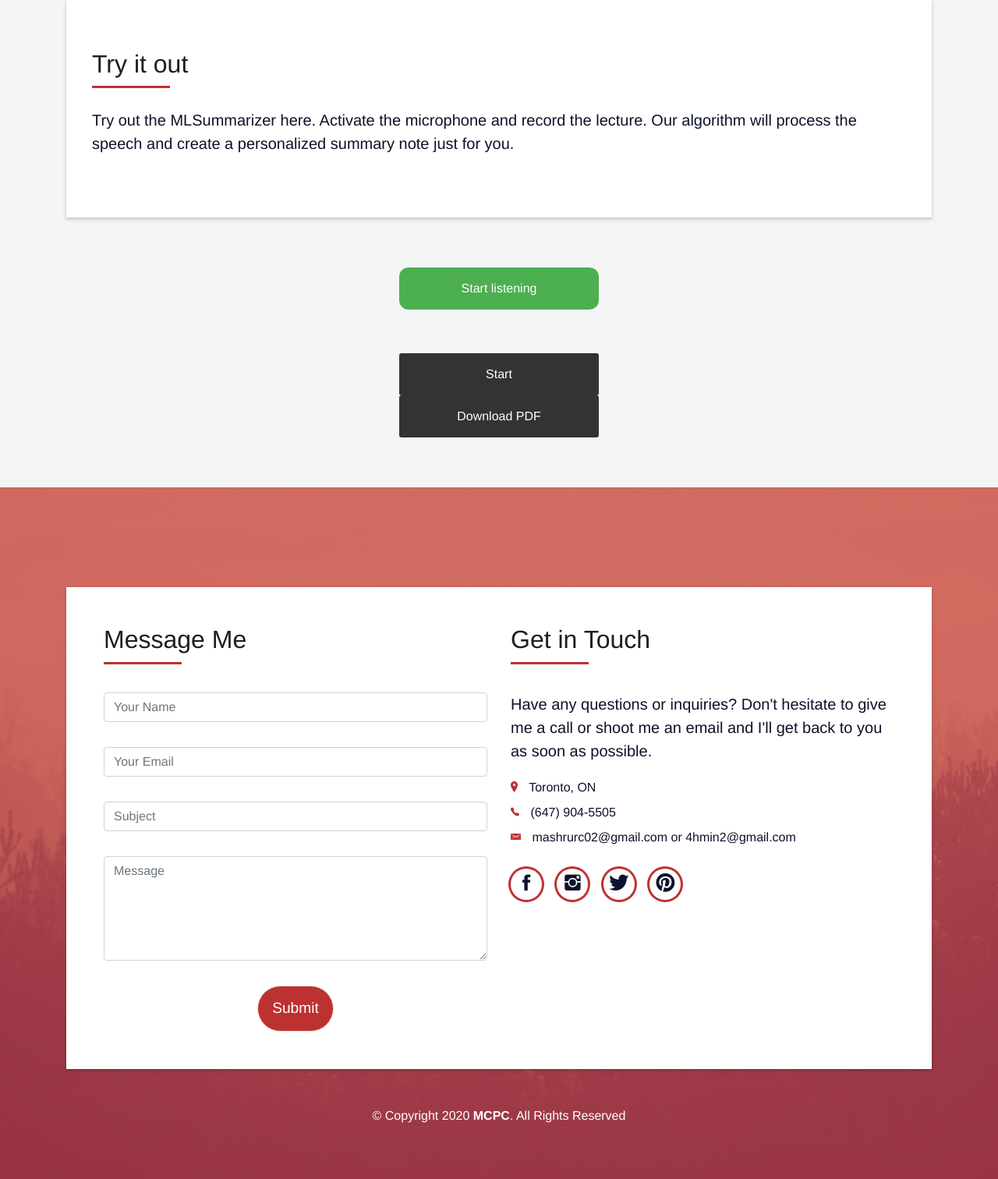
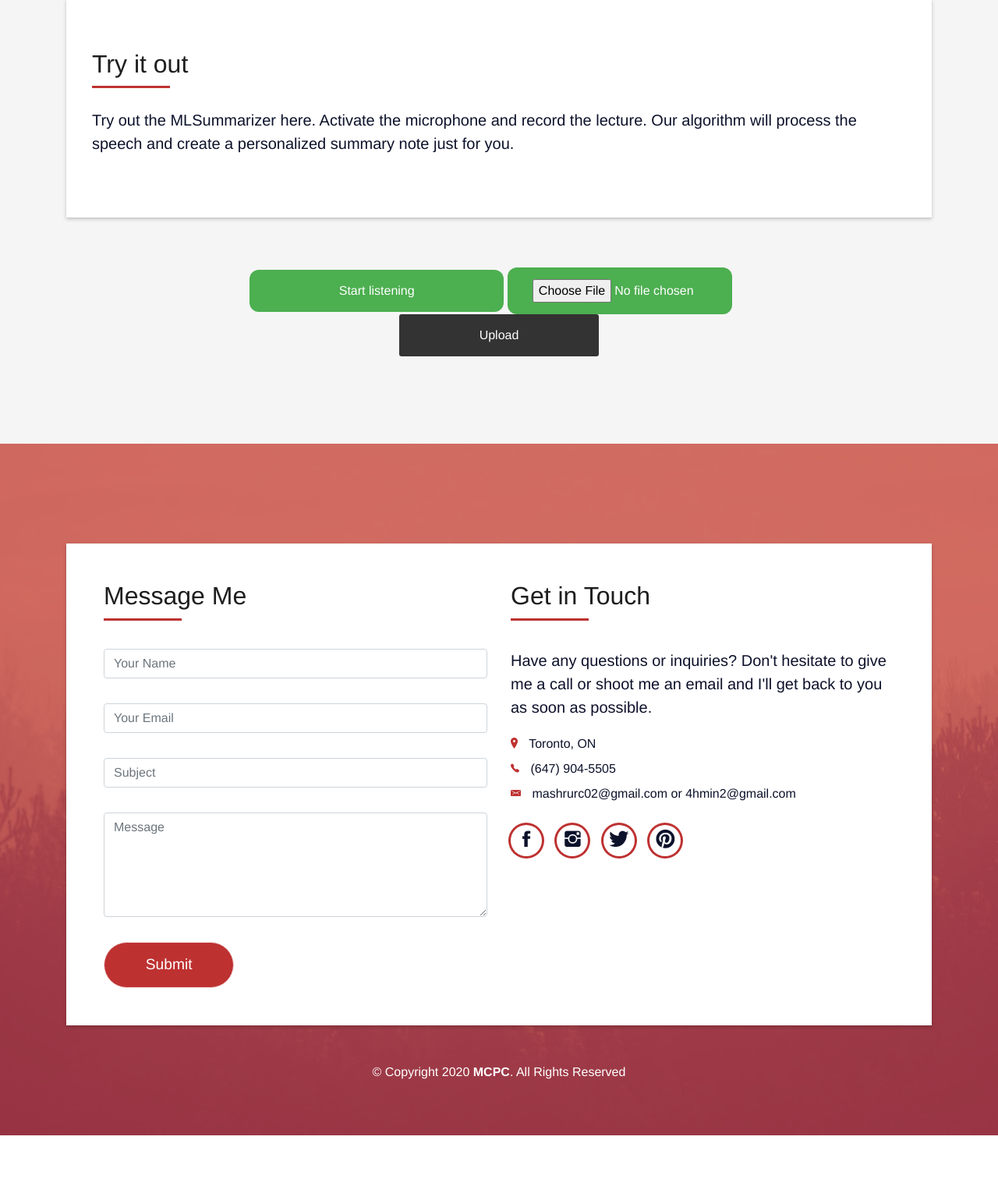
Before and after one commit to mashrurc/mlsummarizer, a Django app: page / in a window 1280 px wide. Shown: the part 865-2377 px from the top of the page at 78% size. After the commit the page ends 2321 px from the top, so only its background shows below. Run offline with Django 3.2, Linux system fonts and the light colour scheme; some libraries are stand-ins or nearby versions; some web fonts are replaced.

Commit message:
-Website changes

```diff
--- a/mysite/templates/index.html
+++ b/mysite/templates/index.html
@@ -155,10 +155,8 @@
             background-color: #4CAF50;
             /* Green */
             border: #fff;
-            width: 20%;
+            width: 34%;
             border-radius: 12px;
-            margin-left: 40%;
-            margin-right: 40%;
             color: white;
             padding: 15px 32px;
             text-align: center;
@@ -167,7 +165,52 @@
             font-size: 16px;
         }
 
+        #fileInput {
+            background-color: #4CAF50;
+            /* Green */
+            border: #fff;
+            width: 30%;
+            border-radius: 12px;
+            color: white;
+            padding: 15px 32px;
+            text-decoration: none;
+            display: inline-block;
+            font-size: 16px;
+        }
+
         #button2 {
+            background-color: #333333;
+            /* Green */
+            border: #fff;
+            width: 20%;
+            border-radius: 3px;
+            margin-left: 40%;
+            margin-right: 40%;
+            color: white;
+            padding: 15px 20px;
+            text-align: center;
+            text-decoration: none;
+            display: none;
+            font-size: 16px;
+        }
+
+        #button3 {
+            background-color: #333333;
+            /* Green */
+            border: #fff;
+            width: 20%;
+            border-radius: 3px;
+            margin-left: 40%;
+            margin-right: 40%;
+            color: white;
+            padding: 15px 20px;
+            text-align: center;
+            text-decoration: none;
+            display: none;
+            font-size: 16px;
+        }
+
+        #upload {
             background-color: #333333;
             /* Green */
             border: #fff;
@@ -199,14 +242,24 @@
             color: #f22f46;
             text-align: center;
         }
+
+        .parent {
+            margin-left: 25%;
+        }
     </style>
 
     <body>
         <script src="https://cdnjs.cloudflare.com/ajax/libs/jspdf/1.3.4/jspdf.min.js"></script>
         <p id="ans"></p>
         <!-- <input id= "result" type=text size=5 name=proglang> -->
+        <div class="parent">
+            <button id="button">Start listening</button>
+            <input type="file" id="fileInput" name="fileInput" accept="image/jpeg">
+        </div>
 
-        <button id="button">Start listening</button>
+        <button id="upload" onclick="imageDisplay()">Upload</button>
+
+        <img src="" id="imageTest">
 
         <br>
         <br>
@@ -214,8 +267,8 @@
             <p id="result" type=t ext size=5 name=p roglang></p>
 
         </main>
-        <button id="button2"><a id="process">Start</a></button>
-        <button id="button2" onclick="pdf()">Download PDF</button>
+        <button id="button2"> <a id="process">Start</a></button>
+        <button id="button3" onclick="pdf()">Download PDF</button>
         <script src="//ajax.googleapis.com/ajax/libs/jquery/1.9.1/jquery.min.js"></script>
         <script>
             function pdf() {
@@ -223,6 +276,12 @@
                 doc.text(10, 10, 'Summary of Lecture'); //insert the text from python into here
                 doc.save('Lecture-Summary.pdf');
                 console.log("AA")
+            }
+
+            function imageDisplay(){
+                const image = document.getElementById("imageTest");
+                const path = document.getElementById("fileInput").value;
+                image.src = path;
             }
 
             $(function() {
@@ -266,9 +325,15 @@
             //   });
             // });
 
+            if(document.getElementById("fileInput").value !== "") {
+                document.getElementById("fileInput").value;
+            }
+
             window.addEventListener("DOMContentLoaded", () => {
                 const button = document.getElementById("button");
                 const result = document.getElementById("result");
+                const button2 = document.getElementById("button2");
+                const button3 = document.getElementById("button3");
                 const main = document.getElementsByTagName("main")[0];
 
                 const SpeechRecognition = window.SpeechRecognition || window.webkitSpeechRecognition
@@ -284,8 +349,12 @@
                         recognition.start();
                         button.textContent = "Stop listening";
                         main.classList.add("speaking");
+
                     };
                     const stop = () => {
+                        console.log("STOP");
+                        button2.style.display = "inline-block";
+                        button3.style.display = "inline-block";
                         recognition.stop();
                         button.textContent = "Start listening";
                         main.classList.remove("speaking");
```
